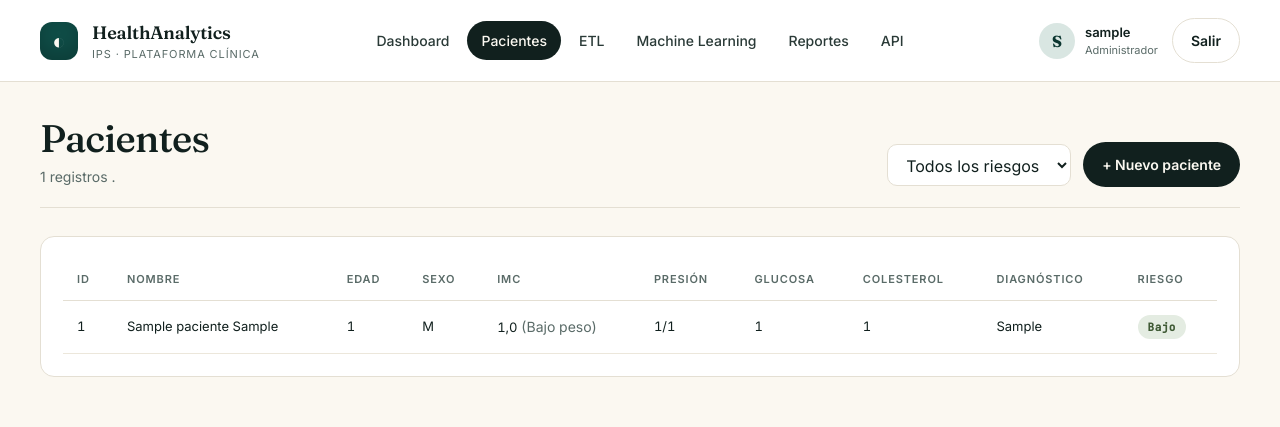
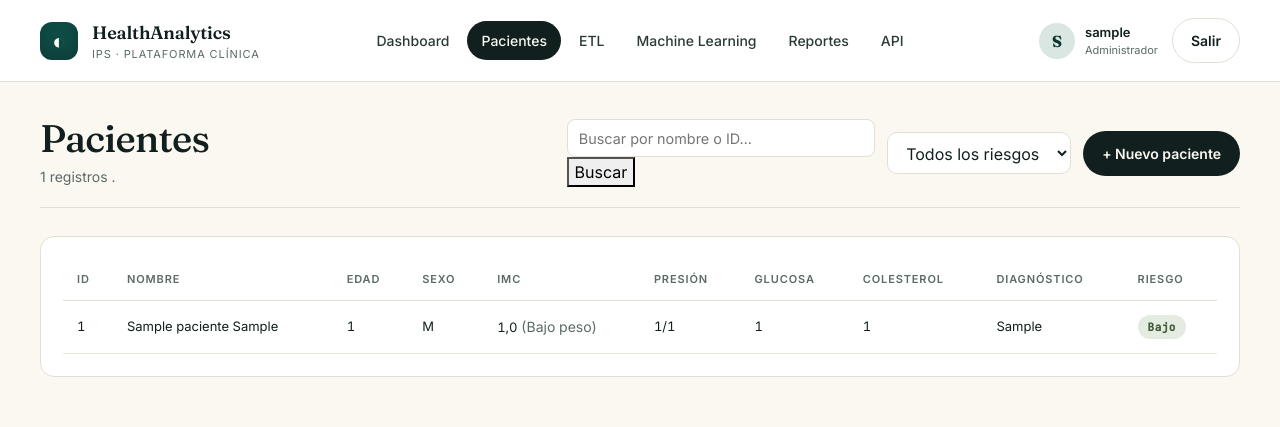
Before and after one commit to jemcu/Healthcareetl, a Django app: page /pacientes/ in a window 1280 px wide. Shown: the top 427 px of the page. Run offline with Django 4.2, Linux system fonts and the light colour scheme; a user stored in the database is signed in; tables that the repository leaves empty hold one stand-in row (values such as "Sample post"); parts of the project's set-up code (start-up, migrations or seed data) failed here and were passed over.

Commit message:
Update pacientes.html

```diff
--- a/backend/templates/pacientes.html
+++ b/backend/templates/pacientes.html
@@ -7,11 +7,36 @@
     <h1 class="ha-h1">Pacientes</h1>
     <p class="ha-muted">
       {{ pacientes|length }} registros
-      {% if riesgo %} · filtrado por riesgo <strong>{{ riesgo }}</strong>{% endif %}.
+      {% if riesgo %} · filtrado por riesgo <strong>{{ riesgo }}</strong>{% endif %}
+      {% if busqueda %} · búsqueda: <strong>{{ busqueda }}</strong>{% endif %}.
     </p>
   </div>
   <div class="ha-page-head__actions">
+
+    <!-- Buscador -->
     <form method="get" class="ha-inline-form">
+      {% if riesgo %}
+        <input type="hidden" name="riesgo" value="{{ riesgo }}">
+      {% endif %}
+      <input
+        type="text"
+        name="q"
+        value="{{ busqueda }}"
+        placeholder="Buscar por nombre o ID…"
+        class="ha-input"
+        style="min-width:220px;"
+      >
+      <button type="submit" class="ha-btn ha-btn--secondary">Buscar</button>
+      {% if busqueda %}
+        <a href="?{% if riesgo %}riesgo={{ riesgo }}{% endif %}" class="ha-btn ha-btn--ghost">✕ Limpiar</a>
+      {% endif %}
+    </form>
+
+    <!-- Filtro riesgo -->
+    <form method="get" class="ha-inline-form">
+      {% if busqueda %}
+        <input type="hidden" name="q" value="{{ busqueda }}">
+      {% endif %}
       <select name="riesgo" onchange="this.form.submit()">
         <option value="">Todos los riesgos</option>
         <option value="bajo"    {% if riesgo == 'bajo'    %}selected{% endif %}>Bajo</option>
@@ -20,6 +45,7 @@
         <option value="critico" {% if riesgo == 'critico' %}selected{% endif %}>Crítico</option>
       </select>
     </form>
+
     <a href="{% url 'paciente_crear' %}" class="ha-btn ha-btn--primary">+ Nuevo paciente</a>
   </div>
 </header>
@@ -63,7 +89,13 @@
         </tr>
         {% empty %}
         <tr>
-          <td colspan="10" class="ha-muted">No hay pacientes cargados. Ejecuta el ETL.</td>
+          <td colspan="10" class="ha-muted">
+            {% if busqueda %}
+              No se encontraron pacientes para "<strong>{{ busqueda }}</strong>".
+            {% else %}
+              No hay pacientes cargados. Ejecuta el ETL.
+            {% endif %}
+          </td>
         </tr>
         {% endfor %}
       </tbody>
```
